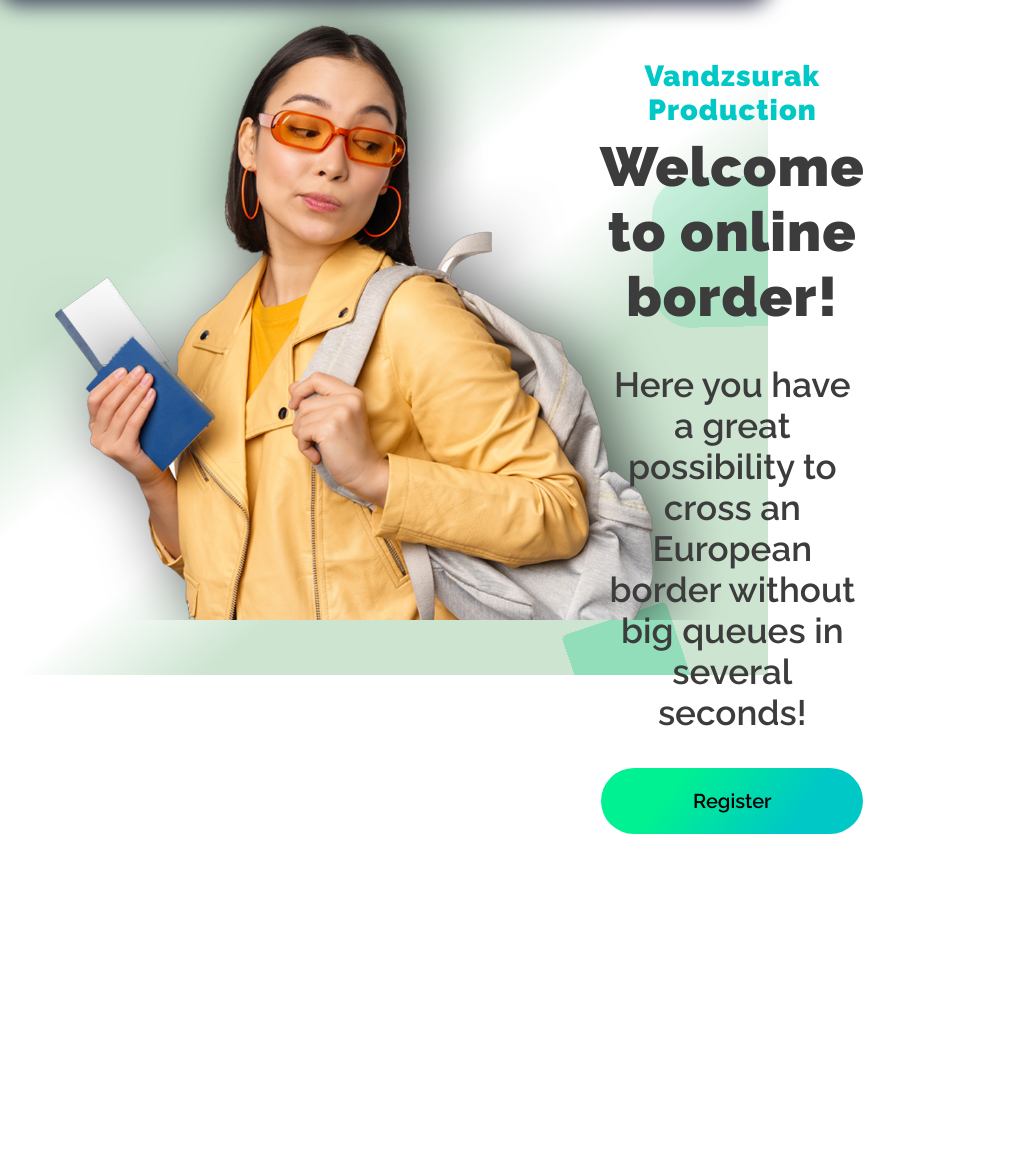
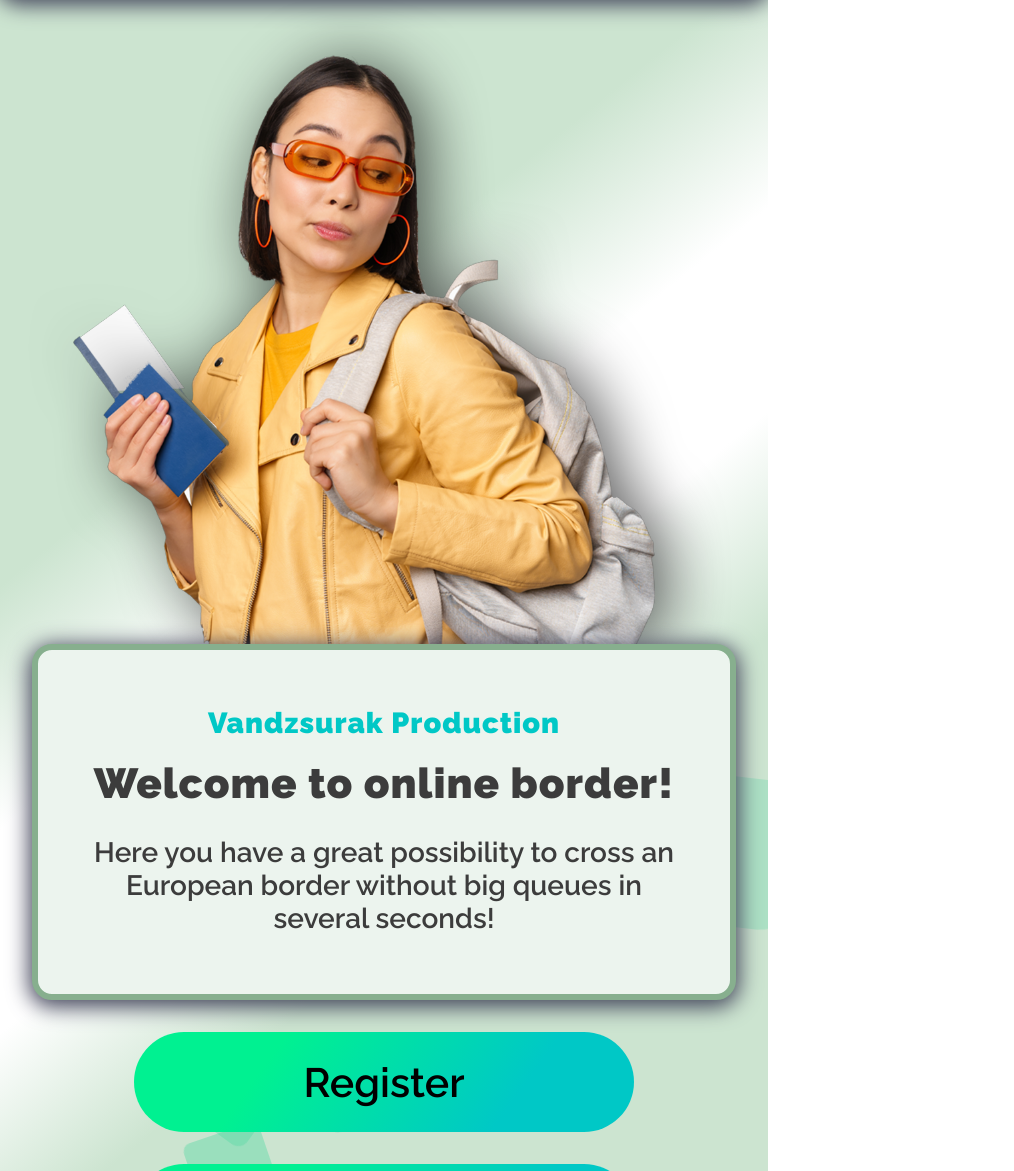
Before and after one commit to kiril-vandzsurak/european-online-border, a React (Create React App) app: page / in a window 768 px wide. Shown: the part 125-1296 px from the top of the page, 1014 px wide, since content can reach past the window. Before the commit the page ends 959 px from the top, so only its background shows below. Built offline with nearby package versions, Linux system fonts and the light colour scheme; a web font is replaced by a local one.

Commit message:
completing work on responsivness

```diff
--- a/src/components/WelcomePage/WelcomePage.css
+++ b/src/components/WelcomePage/WelcomePage.css
@@ -283,17 +283,205 @@ background: linear-gradient(307deg, rgba(0,241,145,1) 27%, rgba(0,200,198,1) 75%
   font-weight: 900;
 }
 
+.mobileButtons {
+  display: none;
+}
+
 /* Extra Small */
 @media only screen and (max-width: 576px) {
+  .labelName {
+    font-size: 23px;
+  }
+
+  .rowDirection {
+    margin-left: 0px;
+  }
+
+  .buttonsRow {
+    display: none;
+  }
+  .containerWelcome {
+    justify-content: center;
+    border: 6px #87af8e solid;
+    border-radius: 20px;
+    background-color: #ecf4ee;
+    z-index: 1;
+    position: relative;
+    -webkit-box-shadow: 0px 4px 21px 3px rgba(66, 68, 90, 1);
+    -moz-box-shadow: 0px 4px 21px 3px rgba(66, 68, 90, 1);
+    box-shadow: 0px 4px 21px 3px rgba(66, 68, 90, 1);
+  }
+  .smallInfo {
+    display: block;
+  }
+
+  .womanImg > img {
+    width: 335px;
+    height: 316px;
+    left: 50%;
+    transform: translateX(-50%);
+    margin-top: 34px;
+  }
+
+  .rowBottom {
+    flex-direction: column;
+  }
+
+  .mainTextStyling {
+    top: 0px;
+    right: 0px;
+  }
+
+  .pcVersion {
+    display: none;
+  }
+
+  .mobileButtons {
+    display: flex;
+    flex-direction: column;
+  }
+
+  .downInfo {
+    width: 90%;
+    height: 208px;
+    margin-inline: auto;
+    border: 6px #87af8e solid;
+    border-radius: 20px;
+    background-color: #ecf4ee;
+    z-index: 1;
+    position: relative;
+    -webkit-box-shadow: 0px 4px 21px 3px rgba(66, 68, 90, 1);
+    -moz-box-shadow: 0px 4px 21px 3px rgba(66, 68, 90, 1);
+    box-shadow: 0px 4px 21px 3px rgba(66, 68, 90, 1);
+  }
+
+  h2 {
+    font-size: 22px;
+    margin-top: 17px;
+  }
+
+  h5 {
+    margin-top: 26px;
+    font-size: 21px;
+  }
+
+  p {
+    font-size: 16px;
+  }
+
+  .background {
+    height: 915px;
+  }
+
+  .mainTextStyling button {
+    margin-inline: auto;
+    width: 344px;
+    height: 82px;
+    font-size: 29px;
+  }
+
+  .mobileVersion {
+    margin-top: 32px;
+  }
 }
 
 /* Small <-> Medium */
 @media only screen and (min-width: 576px) and (max-width: 768px) {
+  .labelName {
+    font-size: 22px;
+  }
+
+  .buttonsRow {
+    display: none;
+  }
+  .containerWelcome {
+    justify-content: center;
+    border: 6px #87af8e solid;
+    border-radius: 20px;
+    background-color: #ecf4ee;
+    z-index: 1;
+    position: relative;
+    -webkit-box-shadow: 0px 4px 21px 3px rgba(66, 68, 90, 1);
+    -moz-box-shadow: 0px 4px 21px 3px rgba(66, 68, 90, 1);
+    box-shadow: 0px 4px 21px 3px rgba(66, 68, 90, 1);
+  }
+  .smallInfo {
+    display: block;
+  }
+
+  .womanImg > img {
+    width: 542px;
+    height: 471px;
+    left: 50%;
+    transform: translateX(-50%);
+    margin-top: 34px;
+  }
+
+  .rowBottom {
+    flex-direction: column;
+  }
+
+  .mainTextStyling {
+    top: 0px;
+    right: 0px;
+  }
+
+  .pcVersion {
+    display: none;
+  }
+
+  .mobileButtons {
+    display: flex;
+    flex-direction: column;
+  }
+
+  .downInfo {
+    width: 90%;
+    height: 304px;
+    margin-inline: auto;
+    border: 6px #87af8e solid;
+    border-radius: 20px;
+    background-color: #ecf4ee;
+    z-index: 1;
+    position: relative;
+    -webkit-box-shadow: 0px 4px 21px 3px rgba(66, 68, 90, 1);
+    -moz-box-shadow: 0px 4px 21px 3px rgba(66, 68, 90, 1);
+    box-shadow: 0px 4px 21px 3px rgba(66, 68, 90, 1);
+  }
+
+  h2 {
+    font-size: 35px;
+    margin-top: 19px;
+  }
+
+  h5 {
+    margin-top: 50px;
+  }
+
+  p {
+    font-size: 23px;
+  }
+
+  .background {
+    height: 1196px;
+  }
+
+  .mainTextStyling button {
+    margin-inline: auto;
+    width: 384px;
+    height: 81px;
+    font-size: 30px;
+  }
+
+  .mobileVersion {
+    margin-top: 49px;
+  }
 }
 
 @media only screen and (min-width: 768px) and (max-width: 888px) {
   .labelName {
-    font-size: 23px;
+    font-size: 30px;
+    width: 364px;
   }
 }
 
@@ -313,14 +501,76 @@ background: linear-gradient(307deg, rgba(0,241,145,1) 27%, rgba(0,200,198,1) 75%
     -moz-box-shadow: 0px 4px 21px 3px rgba(66, 68, 90, 1);
     box-shadow: 0px 4px 21px 3px rgba(66, 68, 90, 1);
   }
-
   .smallInfo {
     display: block;
-    margin-left: 108px;
   }
 
-  .rowDirection {
-    margin-left: 176px;
+  .womanImg > img {
+    width: 728px;
+    height: 650px;
+    left: 50%;
+    transform: translateX(-50%);
+    margin-top: 34px;
+  }
+
+  .rowBottom {
+    flex-direction: column;
+  }
+
+  .mainTextStyling {
+    top: 0px;
+    right: 0px;
+  }
+
+  .pcVersion {
+    display: none;
+  }
+
+  .mobileButtons {
+    display: flex;
+    flex-direction: column;
+  }
+
+  .downInfo {
+    width: 90%;
+    height: 344px;
+    margin-inline: auto;
+    border: 6px #87af8e solid;
+    border-radius: 20px;
+    background-color: #ecf4ee;
+    z-index: 1;
+    position: relative;
+    -webkit-box-shadow: 0px 4px 21px 3px rgba(66, 68, 90, 1);
+    -moz-box-shadow: 0px 4px 21px 3px rgba(66, 68, 90, 1);
+    box-shadow: 0px 4px 21px 3px rgba(66, 68, 90, 1);
+  }
+
+  h2 {
+    font-size: 42px;
+    margin-top: 19px;
+  }
+
+  h5 {
+    margin-top: 56px;
+  }
+
+  p {
+    font-size: 28px;
+  }
+
+  .background {
+    height: 1410px;
+  }
+
+  .mainTextStyling button {
+    margin-inline: auto;
+    width: 500px;
+    height: 100px;
+    font-size: 41px;
+  }
+
+  .mobileVersion {
+    margin-top: 32px;
   }
 }
 
--- a/src/components/WelcomePage/WelcomePage.jsx
+++ b/src/components/WelcomePage/WelcomePage.jsx
@@ -67,13 +67,20 @@ const WelcomePage = () => {
             </Col>
             <Col>
               <div className="mainTextStyling">
-                <h5>Vandzsurak Production</h5>
-                <h2>Welcome to online border!</h2>
-                <p>
-                  Here you have a great possibility to cross an <br /> European
-                  border without big queues in <br /> several seconds!
-                </p>
-                <button>Register</button>
+                <div className="downInfo">
+                  <h5>Vandzsurak Production</h5>
+                  <h2>Welcome to online border!</h2>
+                  <p>
+                    Here you have a great possibility to cross an <br />{" "}
+                    European border without big queues in <br /> several
+                    seconds!
+                  </p>
+                </div>
+                <button className="pcVersion">Register</button>
+                <div className="mobileButtons">
+                  <button className="mobileVersion">Register</button>
+                  <button className="mobileVersion">Login</button>
+                </div>
               </div>
             </Col>
           </Row>
```
